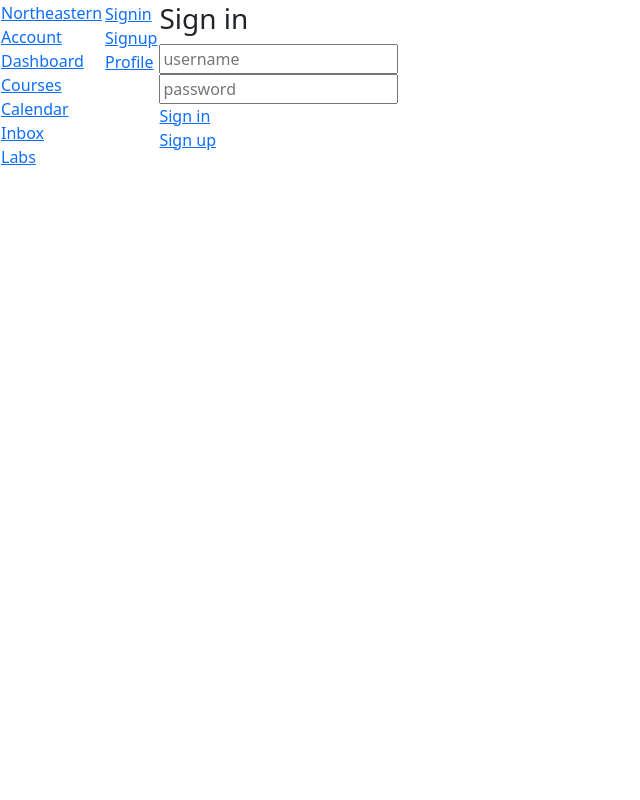
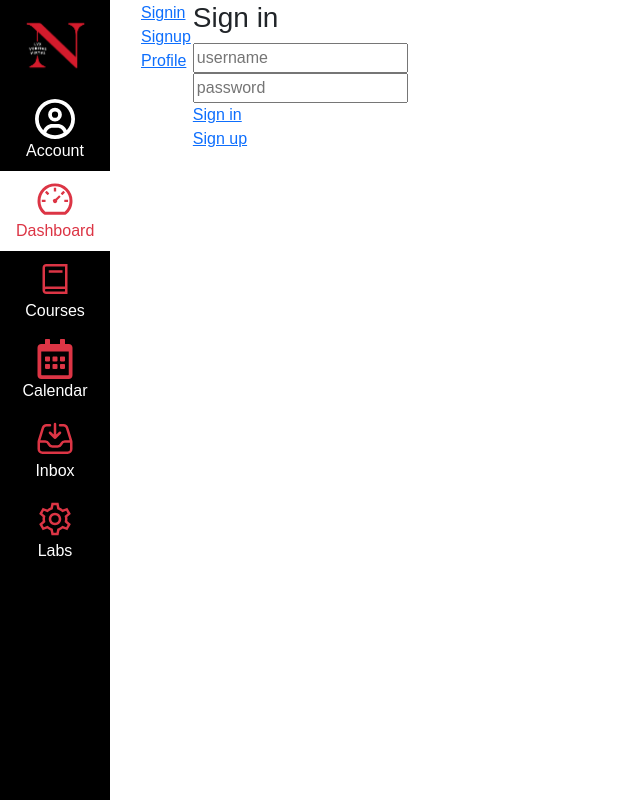
Before and after one commit to yashhbeladiya/kanbas-react-web-app, a React (Create React App) app: page /#/Kanbas/Account/Signin in a window 1280 px wide. Shown: the whole page, without its empty margins (0-640 px from the left). Built offline with nearby package versions, Linux system fonts and the light colour scheme.

Commit message:
Completed styling of navigation and dashboard

```diff
--- a/src/Kanbas/Courses/Home/index.tsx
+++ b/src/Kanbas/Courses/Home/index.tsx
@@ -2,15 +2,13 @@ import Modules from "../Modules";
 import CourseStatus from "./Status";
 export default function Home() {
   return (
-    <table id="wd-home">
-      <tr>
-        <td valign="top">
-          <Modules />
-        </td>
-        <td valign="top">
-          <CourseStatus />
-        </td>
-      </tr>
-    </table>
+    <div className="d-flex" id="wd-home">
+      <div className="flex-fill">
+        <Modules />
+      </div>
+      <div className="d-none d-md-block">
+        <CourseStatus />
+      </div>
+    </div>
   );
 }
--- a/src/Kanbas/Courses/index.tsx
+++ b/src/Kanbas/Courses/index.tsx
@@ -4,29 +4,32 @@ import Modules from "./Modules";
 import Home from "./Home";
 import Assignment from "./Assignment";
 import AssignmentEditor from "./Assignment/Editor";
+import { FaAlignJustify } from "react-icons/fa";
 
 export default function Courses() {
-    return(
+  return (
     <div id="wd-courses">
-            <h2>Course 1234</h2>
+      <h2 className="text-danger">
+        {" "}
+        <FaAlignJustify className="me-4 fs-4 mb-1" />
+        Course 1234
+      </h2>
       <hr />
-            <table>
-                <tr>
-                <td valign="top">
+      <div className="d-flex">
+        <div className="d-none d-md-block">
           <CoursesNavigation />
-                </td>
-                <td valign="top">
+        </div>
+        <div className="flex-fill">
           <Routes>
             <Route path="/" element={<Navigate to="Home" />} />
-                    <Route path="Home" element={< Home />} />
-                    <Route path="Modules" element={< Modules />} />
+            <Route path="Home" element={<Home />} />
+            <Route path="Modules" element={<Modules />} />
             <Route path="Assignments" element={<Assignment />} />
             <Route path="Assignments/:aid" element={<AssignmentEditor />} />
             <Route path="People" element={<h2>People</h2>} />
           </Routes>
-                </td>
-                </tr>
-            </table>
+        </div>
+      </div>
     </div>
   );
 }
--- a/src/Kanbas/Navigation.tsx
+++ b/src/Kanbas/Navigation.tsx
@@ -1,13 +1,84 @@
 import { Link } from "react-router-dom";
+import { AiOutlineDashboard } from "react-icons/ai";
+import { LiaBookSolid, LiaCogSolid } from "react-icons/lia";
+import { FaRegCircleUser } from "react-icons/fa6";
+import { FaRegCalendarAlt } from "react-icons/fa";
+import { HiOutlineInboxArrowDown } from "react-icons/hi2";
+
 export default function KanbasNavigation() {
   return (
-    <div id="wd-kanbas-navigation">
-      <a href="https://www.northeastern.edu/" id="wd-neu-link" target="_blank">Northeastern</a><br/>
-      <Link to="/Kanbas/Account" id="wd-account-link">Account</Link><br/>
-      <Link to="/Kanbas/Dashboard" id="wd-dashboard-link">Dashboard</Link><br/>
-      <Link to="/Kanbas/Dashboard" id="wd-course-link">Courses</Link><br/>
-      <Link to="/Kanbas/Calendar" id="wd-calendar-link">Calendar</Link><br/>
-      <Link to="/Kanbas/Inbox" id="wd-inbox-link">Inbox</Link><br/>
-      <Link to="/Labs" id="wd-labs-link">Labs</Link><br/>
+    <div
+      id="wd-kanbas-navigation"
+      style={{ width: 110 }}
+      className="list-group rounded-0 position-fixed
+      bottom-0 top-0 d-none d-md-block bg-black z-2"
+    >
+      <a
+        href="https://www.northeastern.edu/"
+        id="wd-neu-link"
+        target="_blank"
+        className="list-group-item bg-black border-0 text-center"
+      >
+        <img src="/images/NEU.png" width="75px" />
+      </a>
+
+      <Link
+        to="/Kanbas/Account"
+        id="wd-account-link"
+        className="list-group-item text-center border-0 bg-black text-white"
+      >
+        <FaRegCircleUser className="fs-1 text text-white" /> <br />
+        Account
+      </Link>
+
+      <Link
+        to="/Kanbas/Dashboard"
+        id="wd-dashboard-link"
+        className="list-group-item text-center border-0
+      bg-white text-danger"
+      >
+        <AiOutlineDashboard className="fs-1 text-danger" />
+        <br />
+        Dashboard
+      </Link>
+
+      <Link
+        to="/Kanbas/Dashboard"
+        id="wd-course-link"
+        className="list-group-item text-white
+      bg-black text-center border-0"
+      >
+        <LiaBookSolid className="fs-1 text-danger" />
+        <br />
+        Courses
+      </Link>
+
+      <Link
+        to="/Kanbas/Calendar"
+        id="wd-calendar-link"
+        className="list-group-item text-white bg-black text-center border-0"
+      >
+        <FaRegCalendarAlt className="fs-1 text-danger" /> <br />
+        Calendar
+      </Link>
+
+      <Link
+        to="/Kanbas/Inbox"
+        id="wd-inbox-link"
+        className="list-group-item text-white bg-black text-center border-0"
+      >
+        <HiOutlineInboxArrowDown className="fs-1 text-danger" /> <br />
+        Inbox
+      </Link>
+
+      <Link
+        to="/Labs"
+        id="wd-labs-link"
+        className="list-group-item text-white bg-black text-center border-0"
+      >
+        <LiaCogSolid className="fs-1 text-danger" /> <br />
+        Labs
+      </Link>
     </div>
-);}
+  );
+}
--- a/src/Kanbas/index.tsx
+++ b/src/Kanbas/index.tsx
@@ -1,4 +1,5 @@
 import { Navigate, Route, Routes } from "react-router-dom";
+import "./styles.css";
 import Account from "./Account";
 import Dashboard from "./Dashboard";
 import KanbasNavigation from "./Navigation";
@@ -7,12 +8,8 @@ import Courses from "./Courses";
 export default function Kanbas() {
   return (
     <div id="wd-kanbas">
-            <table>
-                <tr>
-                    <td valign="top">
       <KanbasNavigation />
-                    </td>
-                    <td valign="top">
+      <div className="wd-main-content-offset">
         <Routes>
           <Route path="/" element={<Navigate to="Account" />} />
           <Route path="/Account/*" element={<Account />} />
@@ -21,9 +18,7 @@ export default function Kanbas() {
           <Route path="/Calendar" element={<h1>Calendar</h1>} />
           <Route path="/Inbox" element={<h1>Inbox</h1>} />
         </Routes>
-                    </td>
-                </tr>
-            </table>
+      </div>
     </div>
   );
 }
--- /dev/null
+++ b/src/Kanbas/styles.css
@@ -0,0 +1,8 @@
+body   {  margin: 0;  padding: 0;  }
+body * {  font-family: Arial, Helvetica, sans-serif;  }
+
+@media (min-width: 768px) {
+  #wd-kanbas .wd-main-content-offset {
+    padding-left: 140px !important;
+  }
+}
--- a/src/Labs/TOC.tsx
+++ b/src/Labs/TOC.tsx
@@ -1,6 +1,5 @@
 // Desc: Table of Contents for Labs
 import { useLocation } from "react-router";
-import { Link } from "react-router-dom";
 export default function TOC() {
   const { pathname } = useLocation();
   return (
```
Also changed, not shown: src/Kanbas/Dashboard.tsx (+99 -66 lines), public/images/NEU.png (added). Lines whose indentation alone changed are shown as unchanged.
